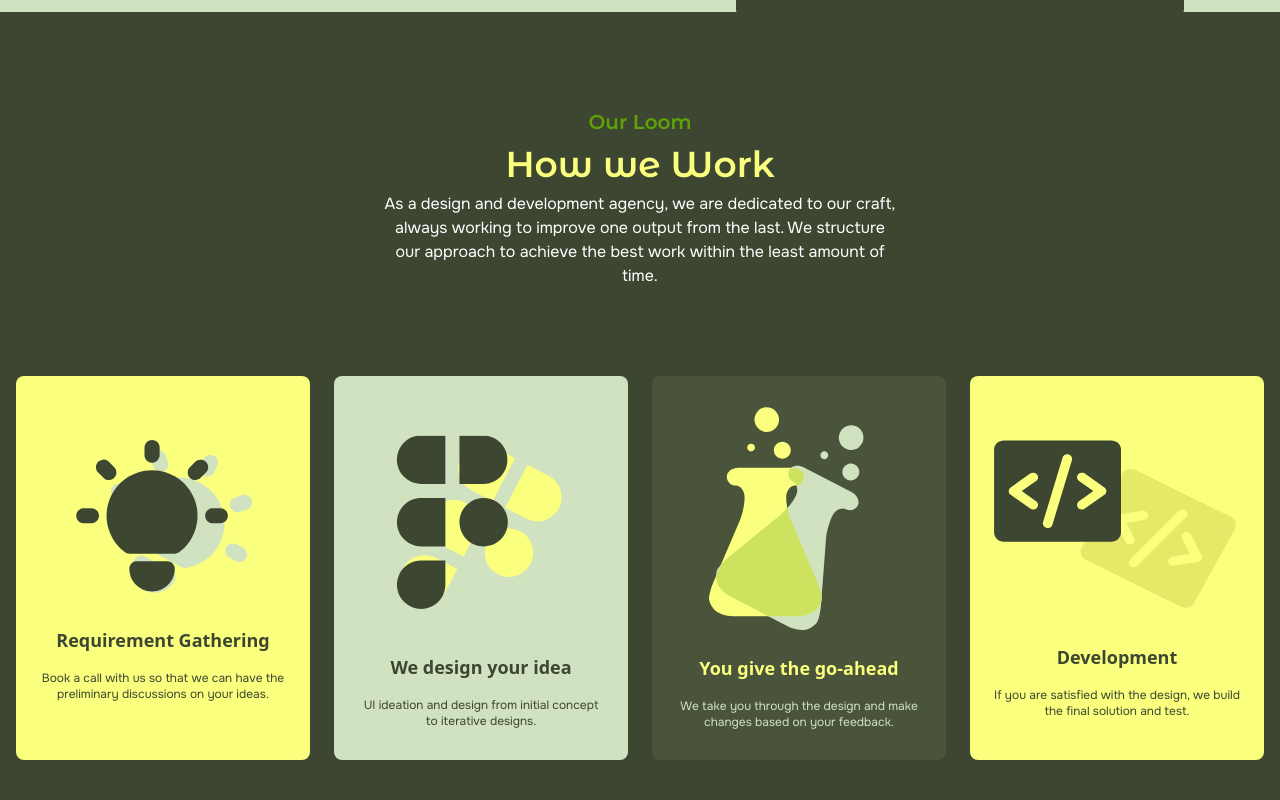
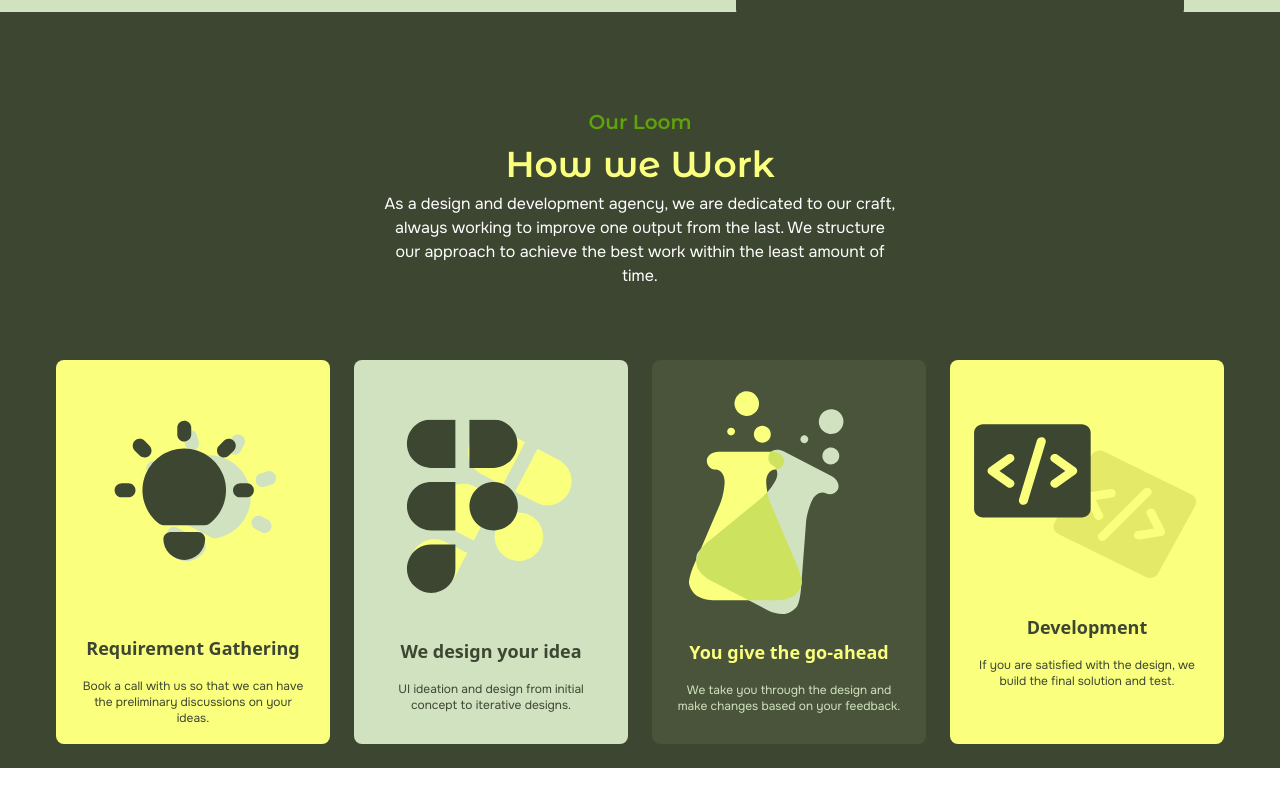
Before and after one commit to CatherineKiiru/In4lytics, a React (Vite) app: page / in a window 1280 px wide. Shown: the part 1376-2176 px from the top of the page. After the commit the page ends 2144 px from the top, so only its background shows below. Built offline with nearby package versions, Linux system fonts and the light colour scheme.

Commit message:
fix: card dimensions

```diff
--- a/src/components/home/HowWeWork.jsx
+++ b/src/components/home/HowWeWork.jsx
@@ -22,10 +22,10 @@ const HowWeWork = () => {
         </p>
       </div>
       {/* cards section */}
-      <div className="md:flex mt-16 md:mt-12 w-full text-center mx-auto justify-center gap-6 p-4">
+      <div className="md:flex mt-16 md:mt-12 w-full text-center mx-auto justify-center gap-6 md:px-8 lg:px-14">
         <div className="bg-lightYellow m-6 p-6 h-96 w-80 rounded-lg mx-auto">
           <img src={bulbIcon} className="mx-auto ml-4" alt="bulb icon" />
-          <h1 className="mt-[-20px] text-oliveGreen text-lg font-bold">Requirement Gathering</h1>
+          <h1 className="mt-[-20px] md:mt-6 text-oliveGreen text-lg font-bold">Requirement Gathering</h1>
           <p className="text-xs mt-4 text-[#3D4631] font-normal font-onest">
             Book a call with us so that we can have the preliminary discussions
             on your ideas.
```
